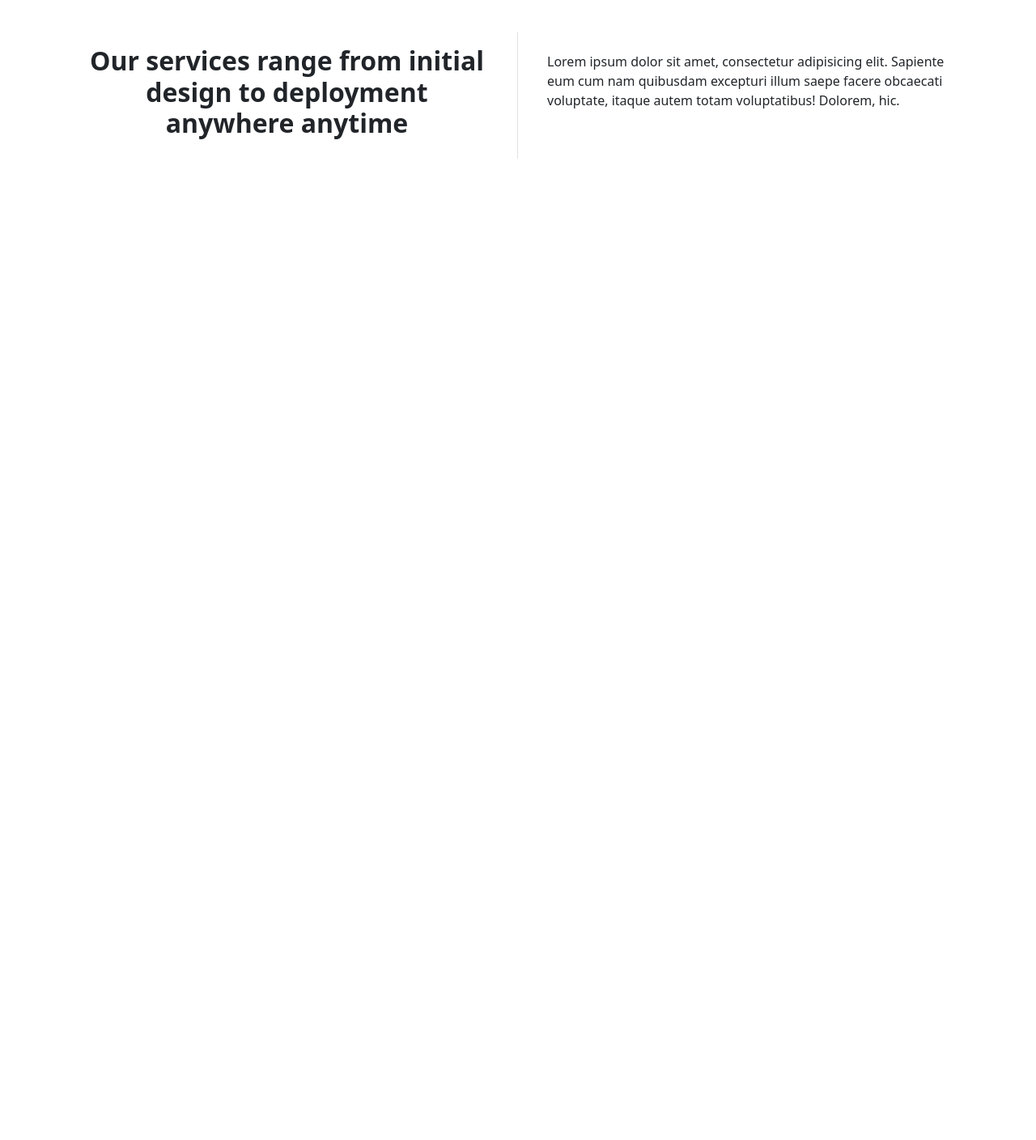
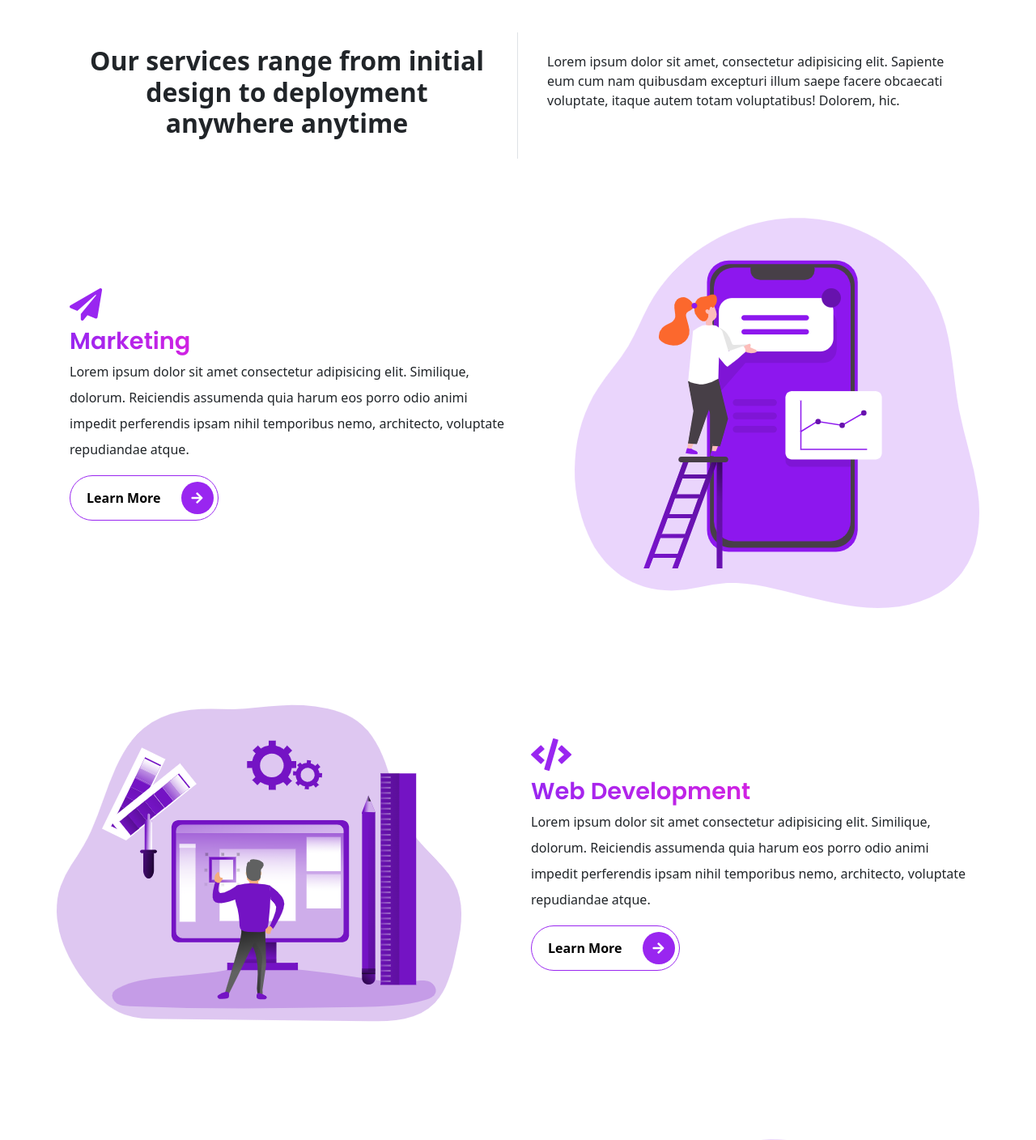
Before and after one commit to Abdulbosit-AiM/bootstrap5-sass, a website: page index.html in a window 1280 px wide. Shown: the part 1392-2800 px from the top of the page at 81% size. Before the commit the page ends 1612 px from the top, so only its background shows below. Drawn offline with Linux system fonts and the light colour scheme.

Commit message:
add services content section

```diff
--- a/index.html
+++ b/index.html
@@ -166,6 +166,78 @@
         </div>
 
         <!-- start content for the services -->
+        <div class="container">
+
+          <!-- Marketing Content -->
+          <div class="row">
+            <div class="col-lg-6 col-md-6 col-sm-12 col-xs-12 services mt-4">
+              <div class="services__content">
+                <div class="icon d-block fas fa-paper-plane"></div>
+                <div class="display-3--title mt-1">Marketing</div>
+                <p class="lh-lg">
+                  Lorem ipsum dolor sit amet consectetur adipisicing elit. Similique, dolorum. Reiciendis assumenda quia harum eos porro odio animi impedit perferendis ipsam nihil temporibus nemo, architecto, voluptate repudiandae atque.
+                </p>
+                <button type="button" class="rounded-pill btn-rounded border-primary"> Learn More
+                  <span>
+                    <i class="fas fa-arrow-right"></i>
+                  </span>
+                </button>
+              </div>
+            </div>
+            <div class="col-lg-6 col-md-6 col-sm-12 col-xs-12 services mt-4 text-end">
+              <div class="services__pic">
+                <img src="./images/services/service-1.png" alt="marketing illustration" class="img-fluid">
+              </div>
+            </div>
+          </div>
+
+          <!-- Web development Content -->
+          <div class="row">
+            <div class="col-lg-6 col-md-6 col-sm-12 col-xs-12 services mt-4 text-start">
+              <div class="services__pic">
+                <img src="./images/services/service-2.png" alt="Web dev illustration" class="img-fluid">
+              </div>
+            </div>
+            <div class="col-lg-6 col-md-6 col-sm-12 col-xs-12 services mt-4">
+              <div class="services__content">
+                <div class="icon d-block fas fa-code"></div>
+                <div class="display-3--title mt-1">Web Development</div>
+                <p class="lh-lg">
+                  Lorem ipsum dolor sit amet consectetur adipisicing elit. Similique, dolorum. Reiciendis assumenda quia harum eos porro odio animi impedit perferendis ipsam nihil temporibus nemo, architecto, voluptate repudiandae atque.
+                </p>
+                <button type="button" class="rounded-pill btn-rounded border-primary"> Learn More
+                  <span>
+                    <i class="fas fa-arrow-right"></i>
+                  </span>
+                </button>
+              </div>
+            </div>
+          </div>
+
+          <!-- Cloud hosting Content -->
+          <div class="row">
+            <div class="col-lg-6 col-md-6 col-sm-12 col-xs-12 services mt-4 ">
+              <div class="services__content">
+                <div class="icon d-block fas fa-cloud-upload-alt"></div>
+                <div class="display-3--title mt-1">Cloud Hosting</div>
+                <p class="lh-lg">
+                  Lorem ipsum dolor sit amet consectetur adipisicing elit. Similique, dolorum. Reiciendis assumenda quia harum eos porro odio animi impedit perferendis ipsam nihil temporibus nemo, architecto, voluptate repudiandae atque.
+                </p>
+                <button type="button" class="rounded-pill btn-rounded border-primary"> Learn More
+                  <span>
+                    <i class="fas fa-arrow-right">
+                    </i>
+                  </span>
+                </button>
+              </div>
+            </div>
+            <div class="col-lg-6 col-md-6 col-sm-12 col-xs-12 services mt-4 text-end">
+              <div class="services__pic">
+                <img src="./images/services/service-3.png" alt="Cloud hosting illustration" class="img-fluid">
+              </div>
+            </div>
+          </div>
+        </div>
       </section>
 
 
--- a/scss/components/_typography.scss
+++ b/scss/components/_typography.scss
@@ -51,6 +51,18 @@
 .display-3 {
     font-family: 'Poppins', sans-serif;
 
+    &--title {
+        font-size: 1.8rem;
+        text-transform: capitalize;
+        font-weight: 600;
+        font-family: 'Poppins', sans-serif;
+        display: inline-block;
+        background-image: linear-gradient(to right, $primary, $secondary);
+        background-clip: text;
+        -webkit-background-clip: text;
+        -webkit-text-fill-color: transparent;
+
+    }
 }
 
 // Border right
--- a/scss/sections/_services.scss
+++ b/scss/sections/_services.scss
@@ -0,0 +1,20 @@
+@use '../custom' as *;
+
+.services {
+    position: relative;
+    padding: 1rem 0;
+
+    &__content {
+        padding: 1rem;
+        margin-top: 5rem;
+
+        .icon {
+            font-size: 2.5rem;
+            color: $primary;
+        }
+    }
+
+    &__pic {
+        min-width: 100%;
+    }
+}
```
Also changed, not shown: assets/css/style.css, 1 other file.
